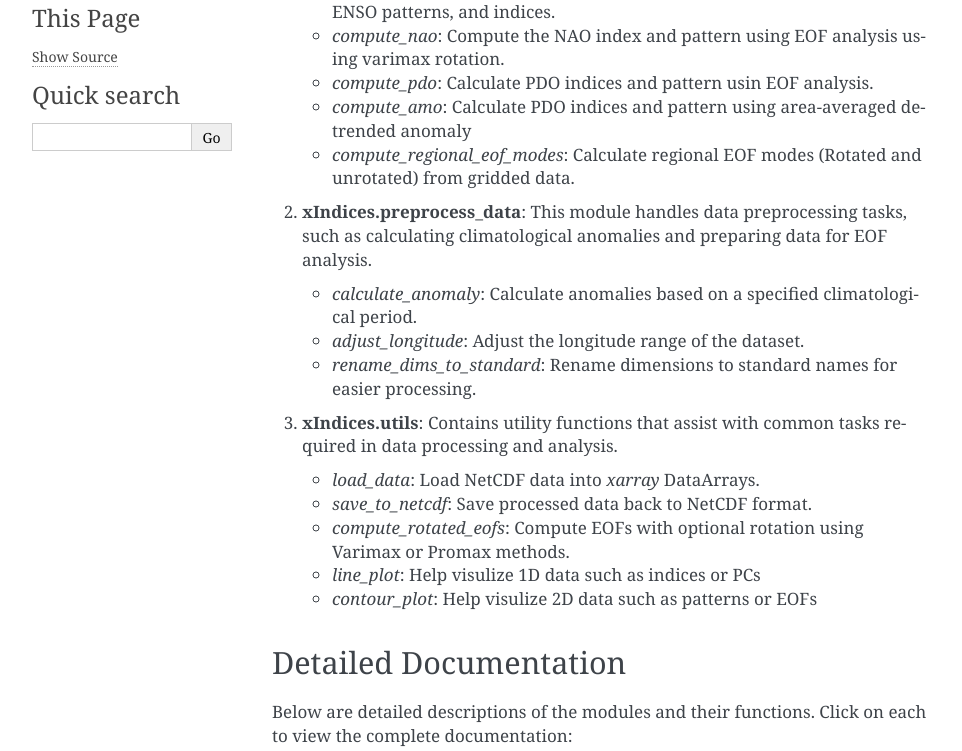
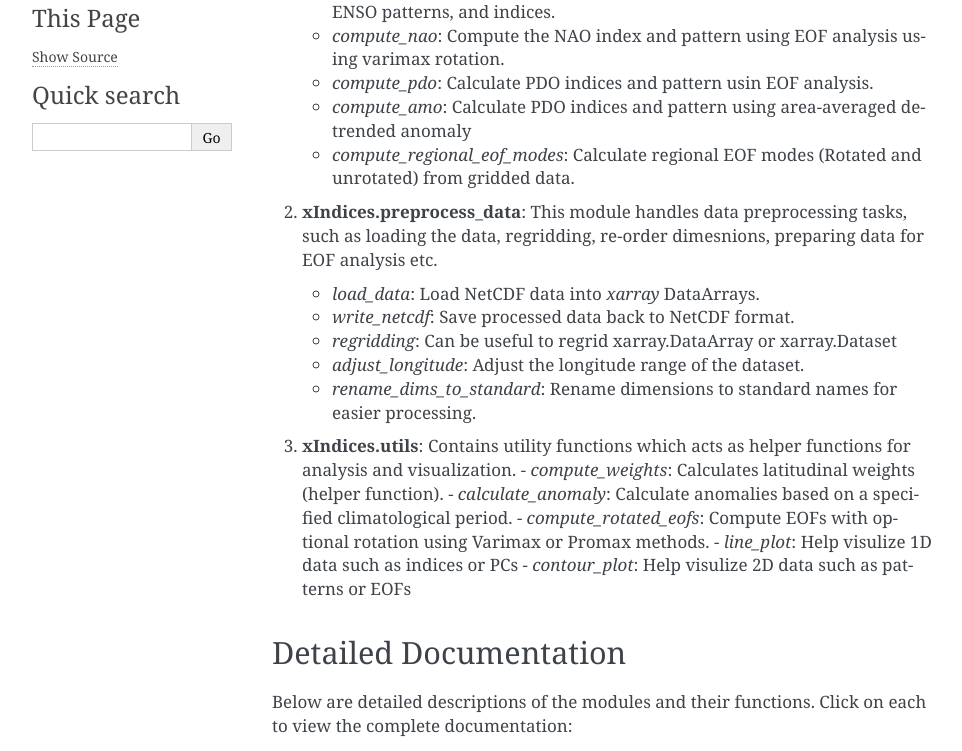
Before and after one commit to JiveshDixit/xIndices, a Sphinx documentation site: the page built from docs/modules.rst, in a window 1280 px wide, cut to the strip 362-1113 px from the top of the page. Shown: the whole strip, without its empty margins (148-1110 px from the left). Built offline with Sphinx 7.4.7, drawn with Linux system fonts in a browser that asks for light colours; pages that are not in the unit, such as notebooks, are missing from menus.

Commit message:
Update modules.rst

```diff
--- a/docs/modules.rst
+++ b/docs/modules.rst
@@ -27,17 +27,18 @@ Overview
    - `compute_regional_eof_modes`: Calculate regional EOF modes (Rotated and unrotated) from gridded data.
 
 2. **xIndices.preprocess_data**:
-   This module handles data preprocessing tasks, such as calculating climatological anomalies and preparing data for EOF analysis.
+   This module handles data preprocessing tasks, such as loading the data, regridding, re-order dimesnions, preparing data for EOF analysis etc.
 
-   - `calculate_anomaly`: Calculate anomalies based on a specified climatological period.
+   - `load_data`: Load NetCDF data into `xarray` DataArrays.
+   - `write_netcdf`: Save processed data back to NetCDF format.
+   - `regridding`: Can be useful to regrid xarray.DataArray or xarray.Dataset
    - `adjust_longitude`: Adjust the longitude range of the dataset.
    - `rename_dims_to_standard`: Rename dimensions to standard names for easier processing.
 
 3. **xIndices.utils**:
-   Contains utility functions that assist with common tasks required in data processing and analysis.
-
-   - `load_data`: Load NetCDF data into `xarray` DataArrays.
-   - `save_to_netcdf`: Save processed data back to NetCDF format.
+   Contains utility functions which acts as helper functions for analysis and visualization.
+   - `compute_weights`: Calculates latitudinal weights (helper function).
+   - `calculate_anomaly`: Calculate anomalies based on a specified climatological period.
    - `compute_rotated_eofs`: Compute EOFs with optional rotation using Varimax or Promax methods.
    - `line_plot`: Help visulize 1D data such as indices or PCs
    - `contour_plot`: Help visulize 2D data such as patterns or EOFs
```
